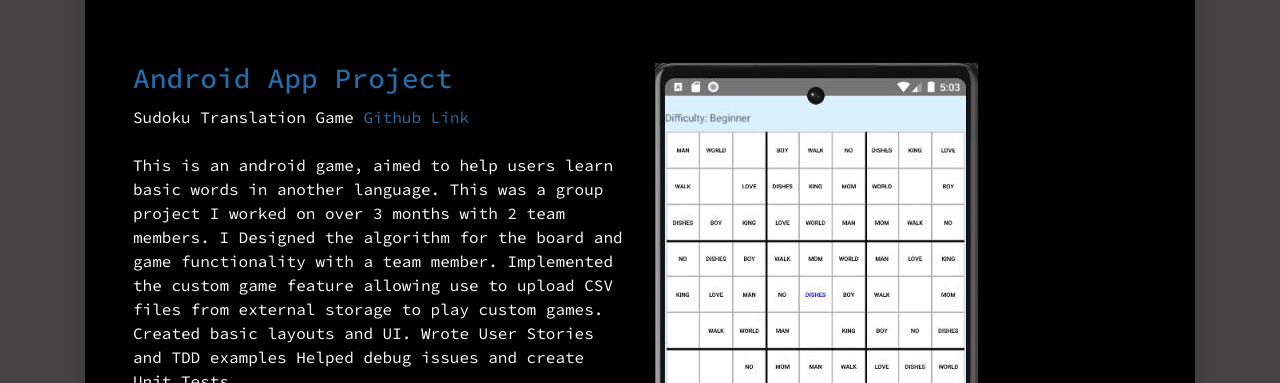
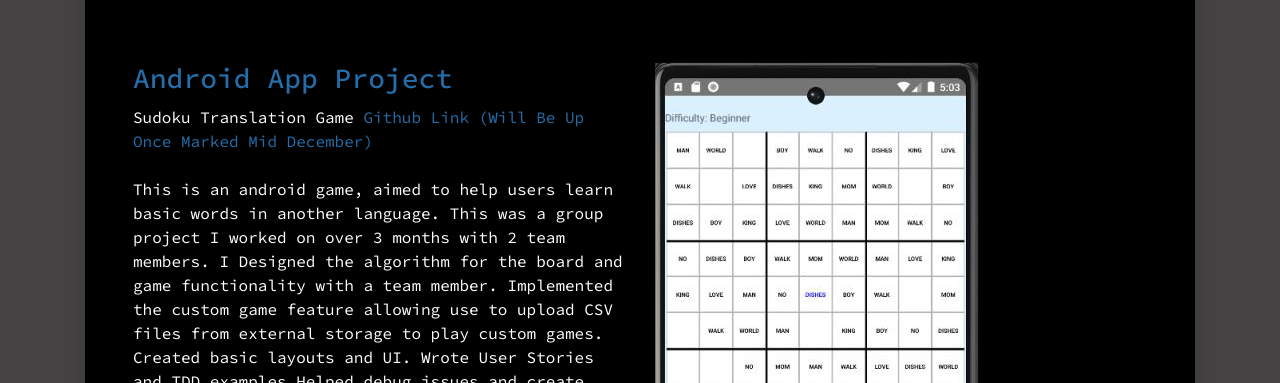
Before and after one commit to tarasermolenko/tarasermolenko.github.io, a plain HTML site: page index.html in a window 1280 px wide. Shown: the part 417-800 px from the top of the page. Drawn offline with nearby package versions, Linux system fonts and the light colour scheme; a web font is replaced by a local one.

Commit message:
Update index.html

```diff
--- a/index.html
+++ b/index.html
@@ -47,7 +47,7 @@
               <h3 style="color:	rgb(36, 109, 168)"> Android App Project </h3>
               <p style="margin-top:2%;" >
                 Sudoku Translation Game
-                <a href="https://github.com/tarasermolenko/PersonalProjects/tree/main/SudokuGameApp">Github Link</a>
+                <a href="https://github.com/tarasermolenko/PersonalProjects/tree/main/SudokuGameApp">Github Link (Will Be Up Once Marked Mid December)</a>
                 <br><br>
                 This is an android game, aimed to help users learn basic words in another language.
 
```
